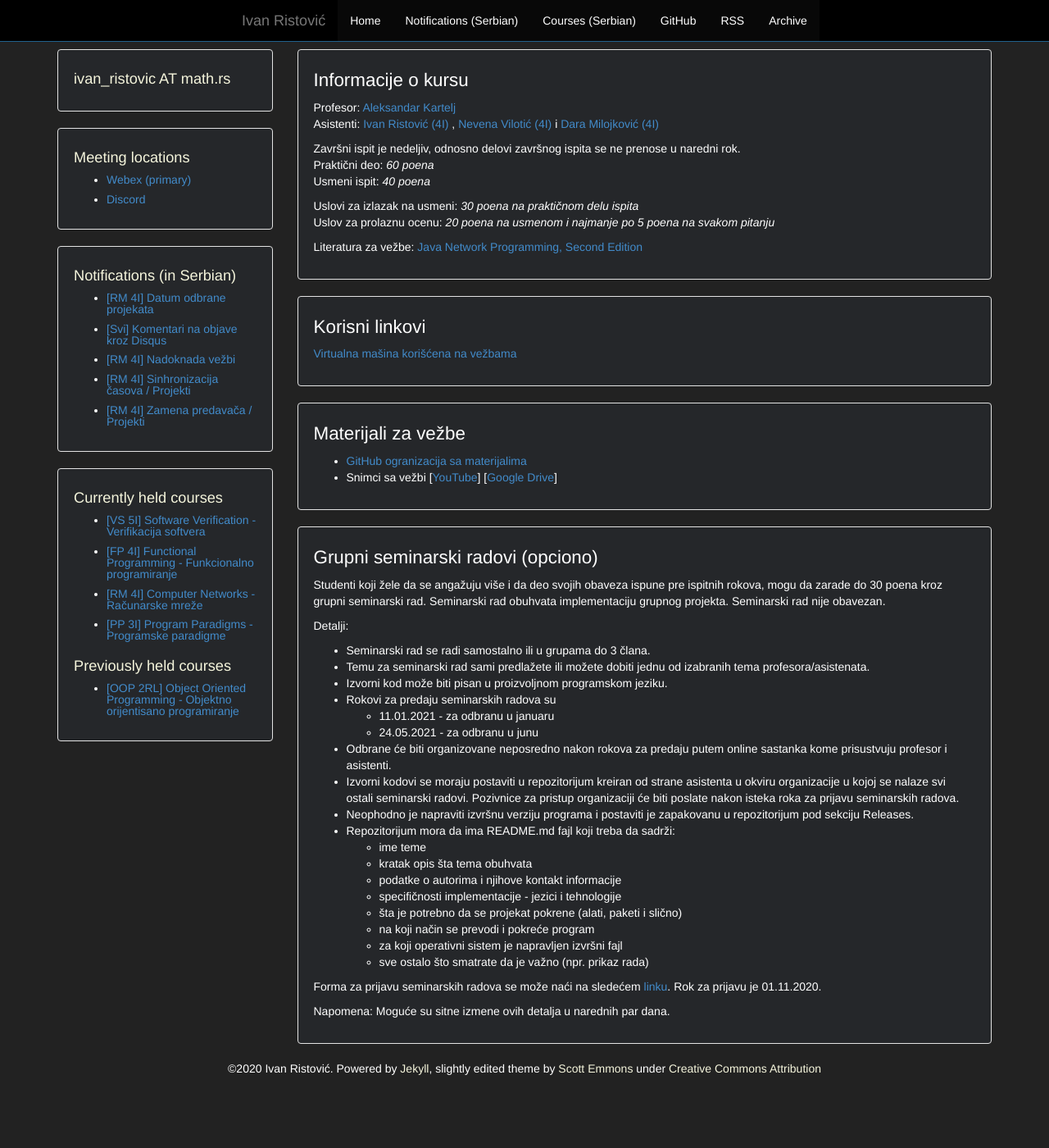
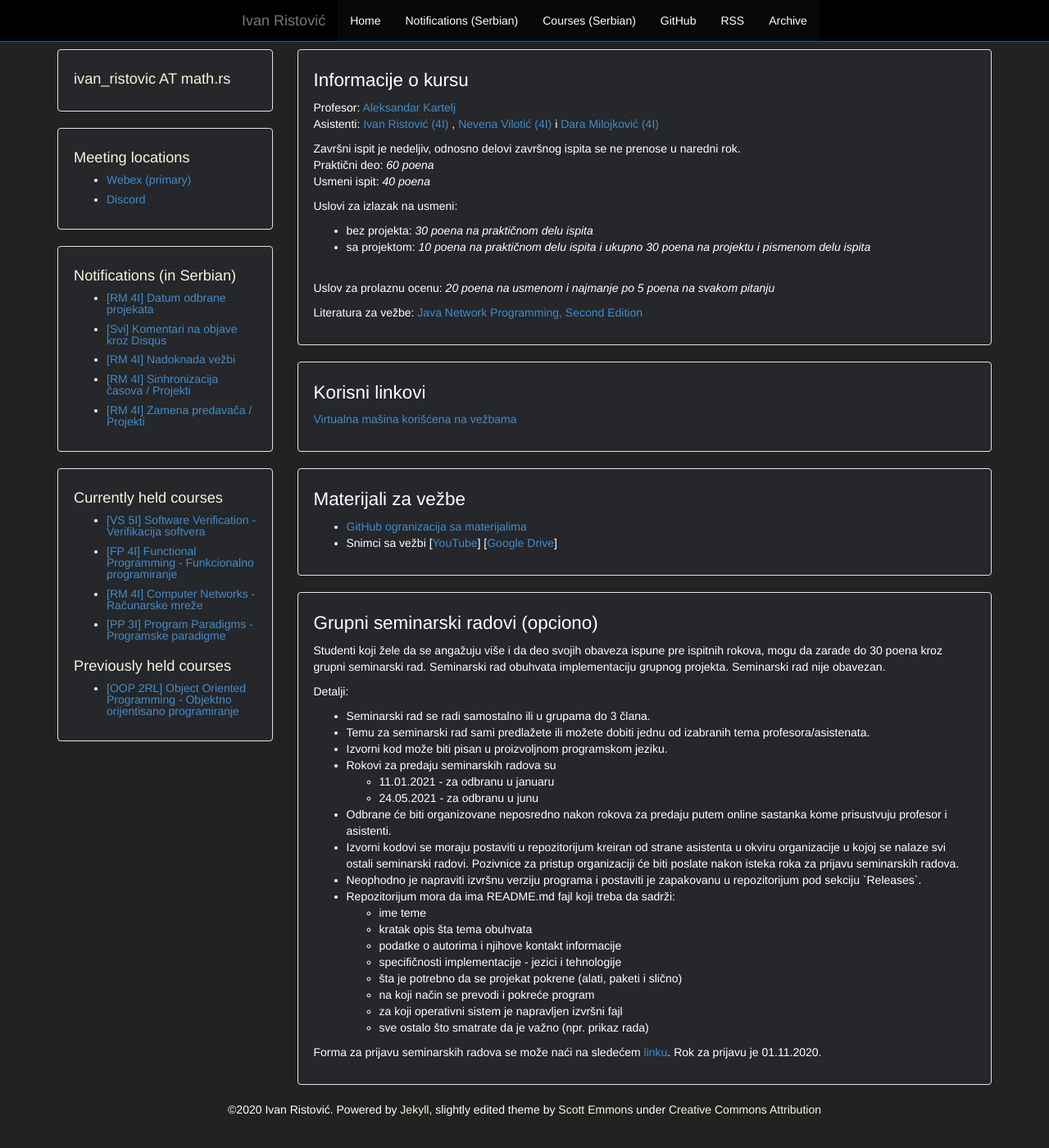
Before and after one commit to ivan-ristovic/ivan-ristovic.github.io, a Jekyll site: the page built from courses/rm/index.html, in a window 1280 px wide and 1400 px high. Shown: the whole window at 82% size. Built offline with Jekyll 4.4.1, drawn with Linux system fonts in a browser that asks for light colours.

Commit message:
[RM] Update projects info

```diff
--- a/courses/rm/index.html
+++ b/courses/rm/index.html
@@ -21,7 +21,11 @@ layout: default
   </p>
   <p>
     <!--Uslovi za izlazak na usmeni: <em>15 poena na praktičnom delu ispita i 25 poena u zbiru na praktičnom delu ispita i predispitnim obavezama</em>-->
-    Uslovi za izlazak na usmeni: <em>30 poena na praktičnom delu ispita</em>
+    Uslovi za izlazak na usmeni:
+      <ul>
+        <li>bez projekta: <em>30 poena na praktičnom delu ispita</em></li>
+        <li>sa projektom: <em>10 poena na praktičnom delu ispita i ukupno 30 poena na projektu i pismenom delu ispita</em></li>
+      </ul>
     <br>
     Uslov za prolaznu ocenu: <em>20 poena na usmenom i najmanje po 5 poena na svakom pitanju</em>
   </p>
@@ -78,7 +82,7 @@ layout: default
         Izvorni kodovi se moraju postaviti u repozitorijum kreiran od strane asistenta u okviru organizacije u kojoj se nalaze svi ostali seminarski radovi. Pozivnice za pristup organizaciji će biti poslate nakon isteka roka za prijavu seminarskih radova.
       </li>
       <li>
-        Neophodno je napraviti izvršnu verziju programa i postaviti je zapakovanu u repozitorijum pod sekciju Releases.
+        Neophodno je napraviti izvršnu verziju programa i postaviti je zapakovanu u repozitorijum pod sekciju `Releases`.
       </li>
       <li>
         Repozitorijum mora da ima <emph>README.md</emph> fajl koji treba da sadrži:
@@ -99,8 +103,4 @@ layout: default
   <p>
     Forma za prijavu seminarskih radova se može naći na sledećem <a href="https://forms.gle/7xh9aybSQDi1TPgJ6">linku</a>. Rok za prijavu je 01.11.2020.
   </p>
-
-  <p>
-    Napomena: Moguće su sitne izmene ovih detalja u narednih par dana.
-  </p>
 </div>
```
